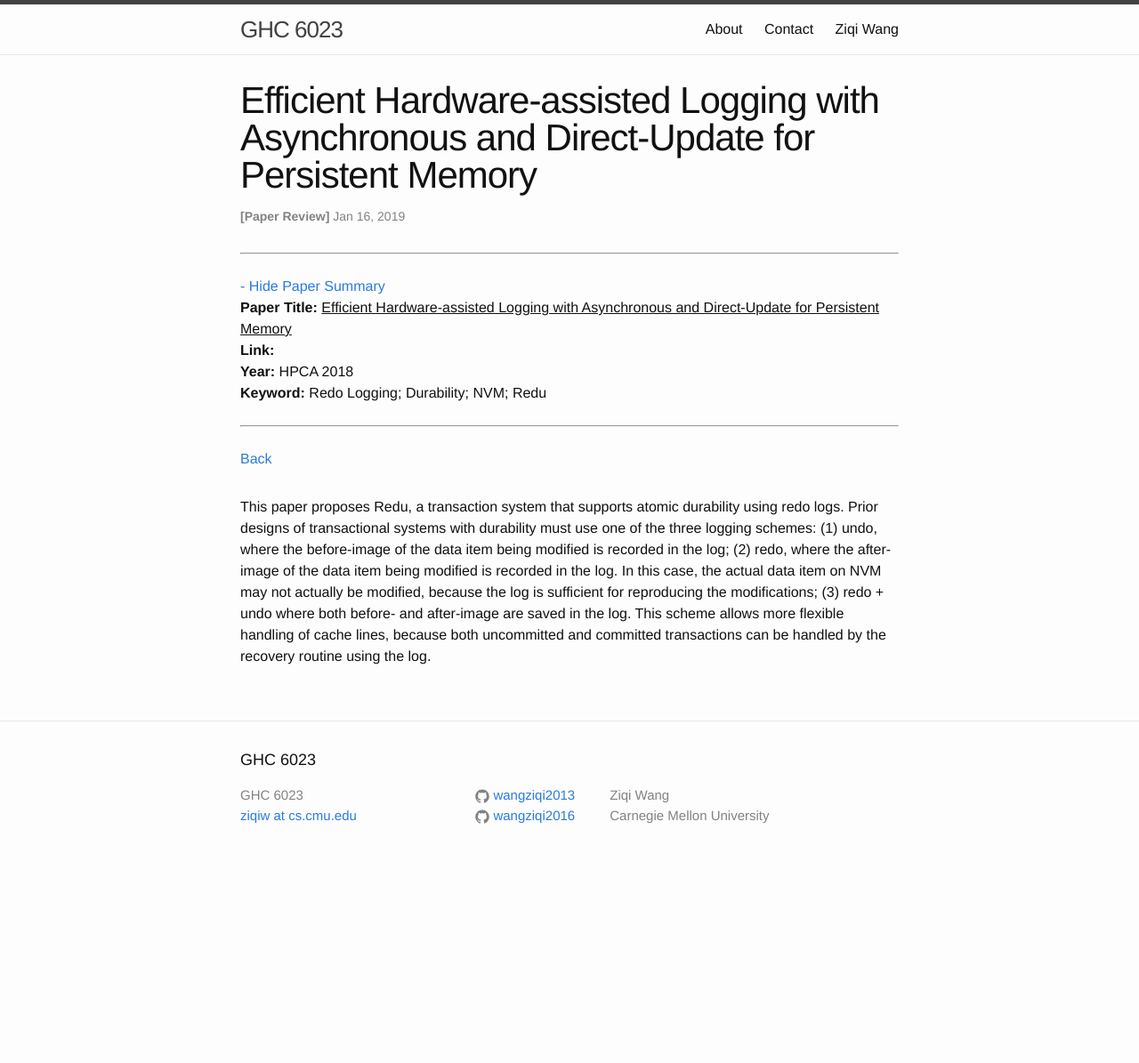
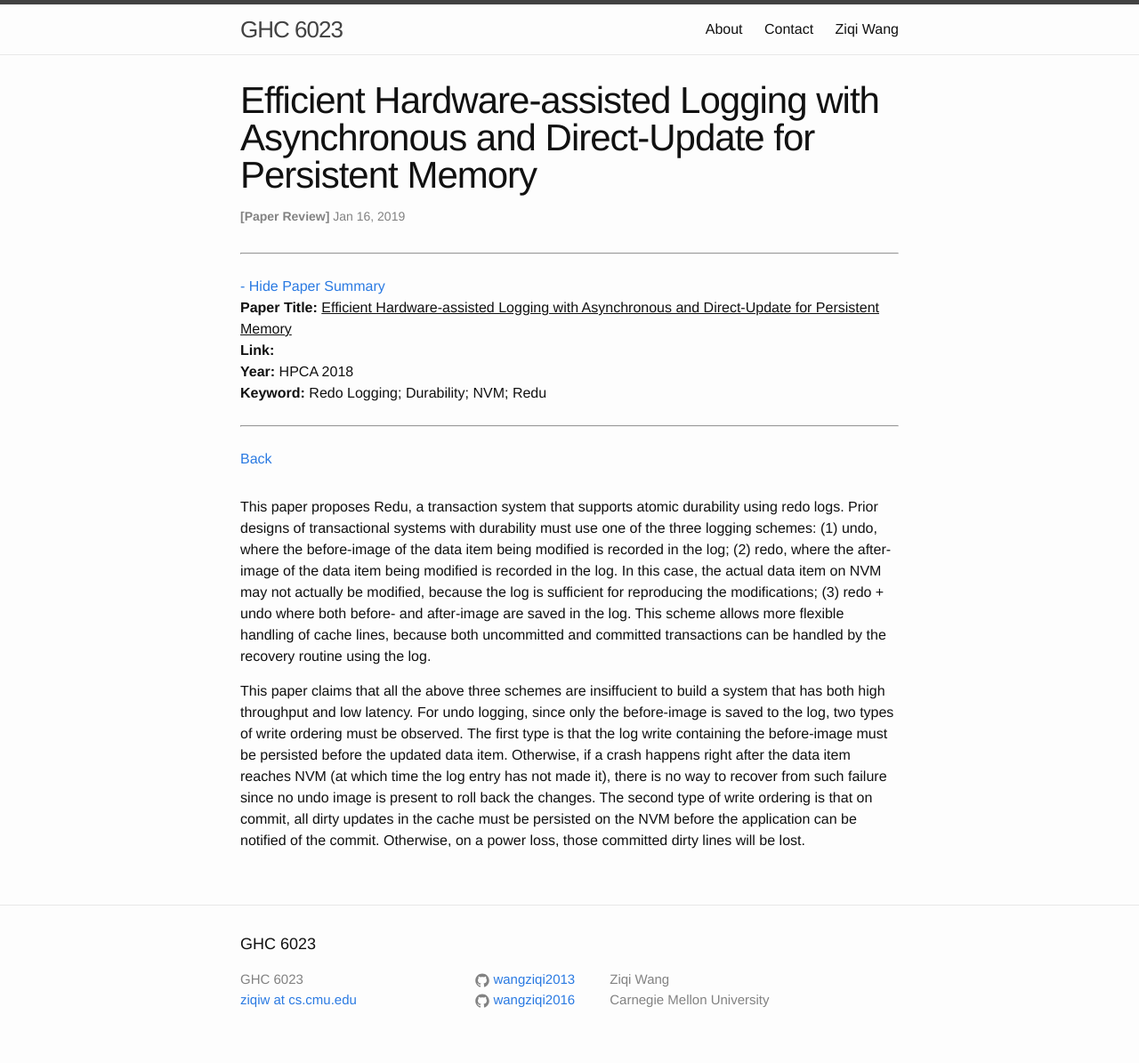
Before and after one commit to wangziqi2013/wangziqi2013.github.io, a Jekyll site: the page built from _posts/2019-01-05-redu.markdown, in a window 1280 px wide. Shown: the whole page at 89% size. Built offline with Jekyll 4.4.1, drawn with Linux system fonts in a browser that asks for light colours; before the commit the page ends 988 px from its top, so only the background shows below that.

Commit message:
Adding undo problem

```diff
--- a/_posts/2019-01-05-redu.markdown
+++ b/_posts/2019-01-05-redu.markdown
@@ -20,3 +20,11 @@ recorded in the log. In this case, the actual data item on NVM may not actually
 is sufficient for reproducing the modifications; (3) redo + undo where both before- and after-image are saved
 in the log. This scheme allows more flexible handling of cache lines, because both uncommitted and committed
 transactions can be handled by the recovery routine using the log.
+
+This paper claims that all the above three schemes are insiffucient to build a system that has both high throughput and
+low latency. For undo logging, since only the before-image is saved to the log, two types of write ordering must be observed.
+The first type is that the log write containing the before-image must be persisted before the updated data item. Otherwise,
+if a crash happens right after the data item reaches NVM (at which time the log entry has not made it), there is no way
+to recover from such failure since no undo image is present to roll back the changes. The second type of write ordering is that
+on commit, all dirty updates in the cache must be persisted on the NVM before the application can be notified of the commit.
+Otherwise, on a power loss, those committed dirty lines will be lost.
```
